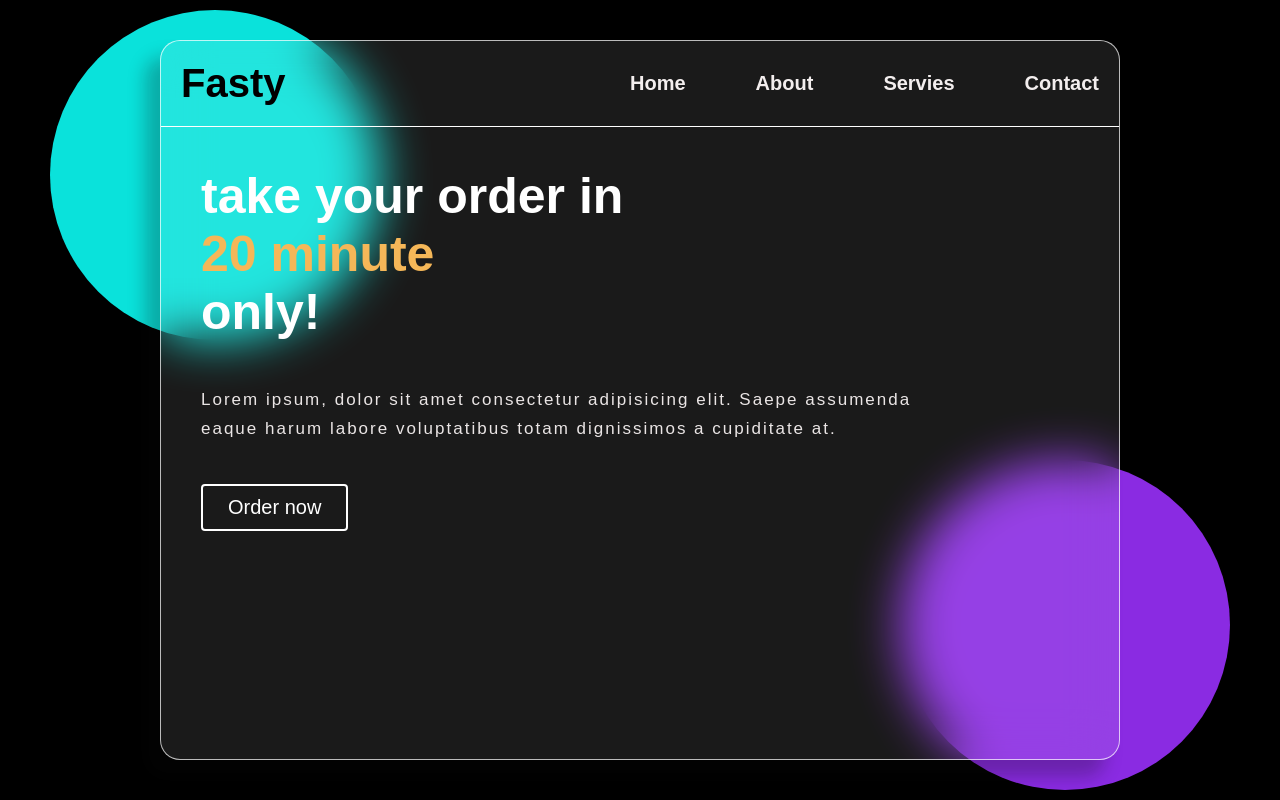
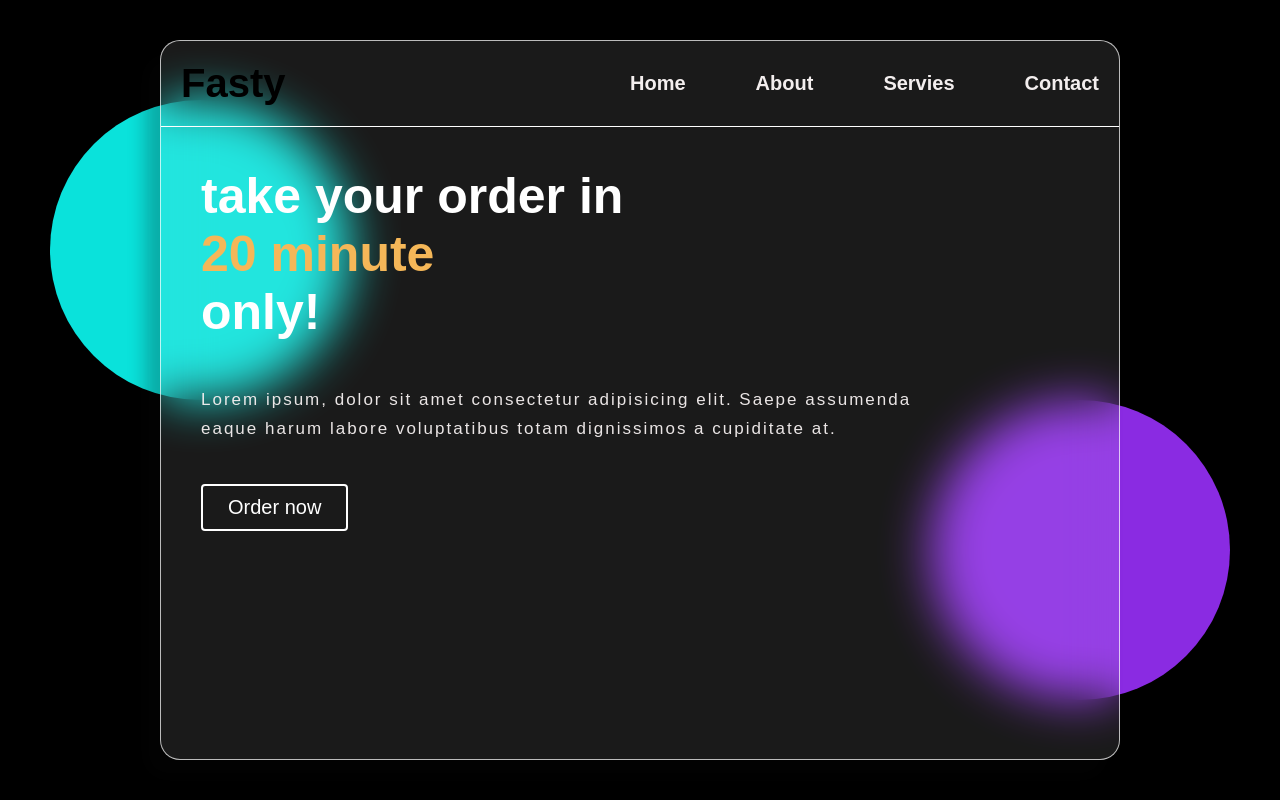
Before and after one commit to mo-kamal123/glassy, a plain HTML site: page index.html in a window 1280 px wide. Drawn offline with Linux system fonts and the light colour scheme.

Commit message:
Update main.css

```diff
--- a/css/main.css
+++ b/css/main.css
@@ -29,27 +29,27 @@ body{
 }
 .ballon {
     content: "";
-    width: 330px;
+    width: 300px;
     position: absolute;
     /* background:linear-gradient(rgb(10, 226, 219),rgb(247, 251, 9)); */
     background-color:  rgb(10, 226, 219);
-    height: 330px;
+    height: 300px;
     border-radius: 50%;
     z-index: -1;
-    top: 10px;
+    top: 100px;
     left: 50px;
     transition: 10s;
 }
 .ball {
     content: "";
-    width: 330px;
+    width: 300px;
     position: absolute;
-    height: 330px;
+    height: 300px;
     /* background:linear-gradient(blueviolet,rgb(249, 22, 192)); */
     background-color: blueviolet;
     border-radius: 50%;
     z-index: -1;
-    bottom: 10px;
+    bottom: 100px;
     right: 50px;
     transition: 10s;
 }
```
